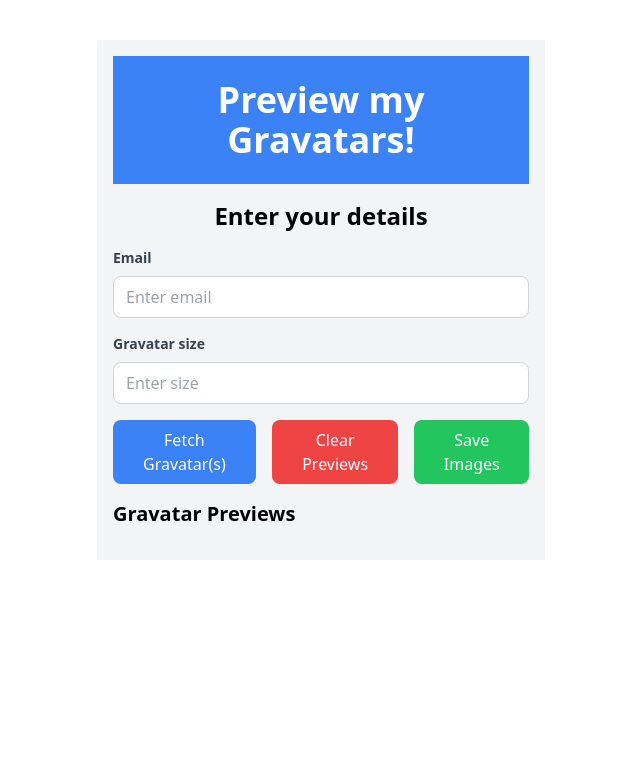
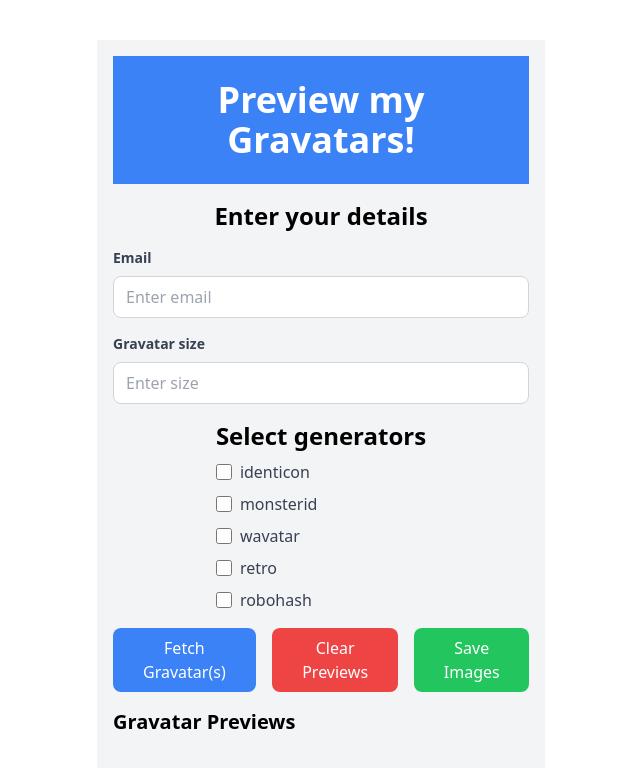
Before and after one commit to aliakatas/mypygravatar, a React (Create React App) app in the folder fetch-gravatars/: page / in a window 1280 px wide. Shown: the top 768 px of the page, without its empty margins (319-959 px from the left). Built offline with nearby package versions, Linux system fonts and the light colour scheme; the HTML template or start-up script is replaced by a standard one.

Commit message:
Adds functions to handle the selection of at least one generator.

```diff
--- a/fetch-gravatars/src/App.js
+++ b/fetch-gravatars/src/App.js
@@ -33,7 +33,7 @@
     const hash = CryptoJS.SHA256( email );
     const size = grav_size || 100;
 
-    generators.forEach(function (gen, index) {
+    selectedOptions.forEach(function (gen, index) {
       const url = `https://www.gravatar.com/avatar/${hash}?s=${size}&d=${gen}`;
       const imgname = `${sanitizeEmailForFileName(email)}_${gen}`;
 
@@ -76,6 +76,20 @@
     URL.revokeObjectURL(url); // Free up memory
   };
 
+  // Handle checkbox toggle
+  const handleCheckboxChange = (option) => {
+    setSelectedOptions((prevSelected) => {
+      if (prevSelected.includes(option)) {
+        // If the option is already selected, remove it
+        const updated = prevSelected.filter((item) => item !== option);
+        return updated.length > 0 ? updated : prevSelected; // Ensure at least one remains
+      } else {
+        // Otherwise, add the option
+        return [...prevSelected, option];
+      }
+    });
+  };
+
   return (
     <div className="flex flex-col items-center space-y-4 p-4 max-w-md mx-auto mt-10 bg-gray-100">
       <div className="text-center bg-blue-500 text-white p-6">
@@ -110,6 +124,25 @@
           onChange={(e) => setNumber(e.target.value)}
           placeholder="Enter size"
         />
+      </div>
+
+      {/* Render the checkboxes */}
+      <div className="space-y-2">
+        <h4 className="text-2xl font-semibold">Select generators</h4>
+        {generators.map((option) => (
+          <div key={option} className="flex items-center">
+            <input
+              type="checkbox"
+              id={option}
+              checked={selectedOptions.includes(option)}
+              onChange={() => handleCheckboxChange(option)}
+              className="w-4 h-4 text-blue-500 border-gray-300 focus:ring-blue-400"
+            />
+            <label htmlFor={option} className="ml-2 text-gray-700">
+              {option}
+            </label>
+          </div>
+        ))}
       </div>
 
       {/* Buttons Section */}
```
